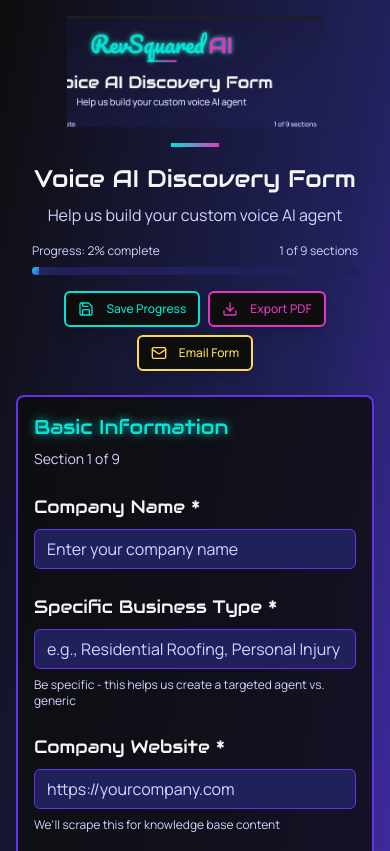
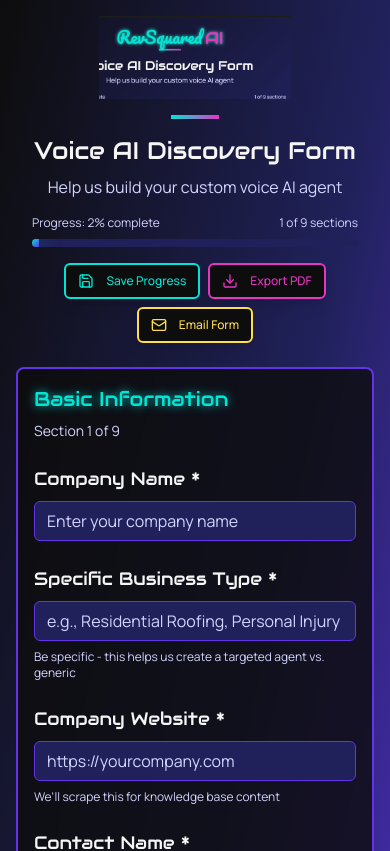
Before and after one commit to hannan680/Rev-Ai-Discovery-Form, a React (Vite) app: page / in a window 390 px wide. Shown: the top 851 px of the page. Built offline with nearby package versions, Linux system fonts and the light colour scheme.

Commit message:
Fix: Update mobile logo
Corrected the logo displayed in the mobile version of the form.

```diff
--- a/src/pages/Index.tsx
+++ b/src/pages/Index.tsx
@@ -220,9 +220,9 @@ const Index = () => {
           {/* Brand Logo */}
           <div className="mb-4 md:mb-6">
             <img
-              src="/lovable-uploads/495361bb-7abb-417b-960c-c18fb8f2f52e.png"
+              src={`/lovable-uploads/495361bb-7abb-417b-960c-c18fb8f2f52e.png?v=${Date.now()}`}
               alt="RevSquared AI Logo"
-              className="mx-auto w-64 h-auto md:w-80 mb-4"
+              className="mx-auto w-48 h-auto md:w-80 mb-4 max-w-full"
             />
             <div className="w-12 md:w-16 h-1 bg-gradient-to-r from-neon-aqua to-hot-magenta mx-auto mb-3 md:mb-4"></div>
           </div>
```
